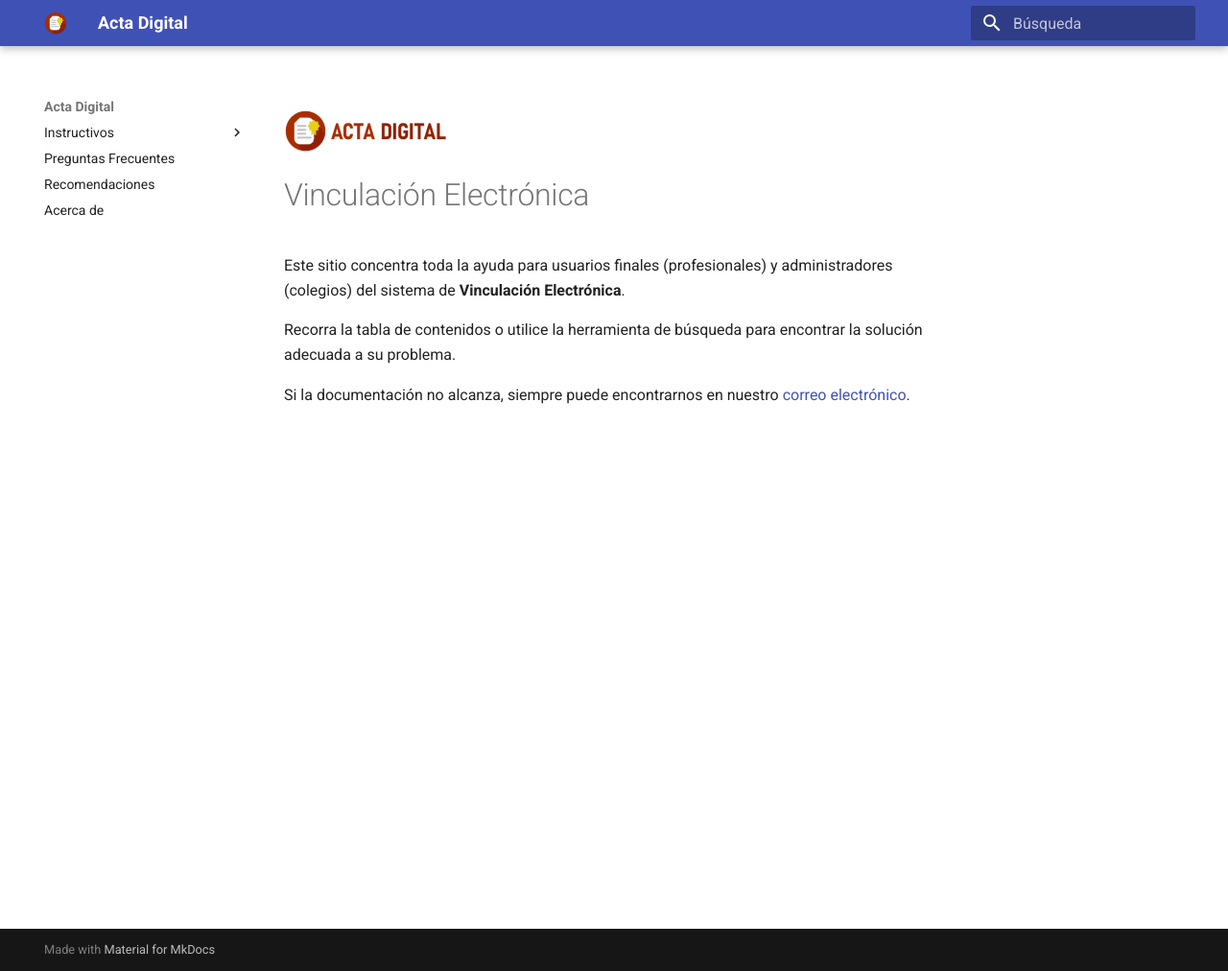
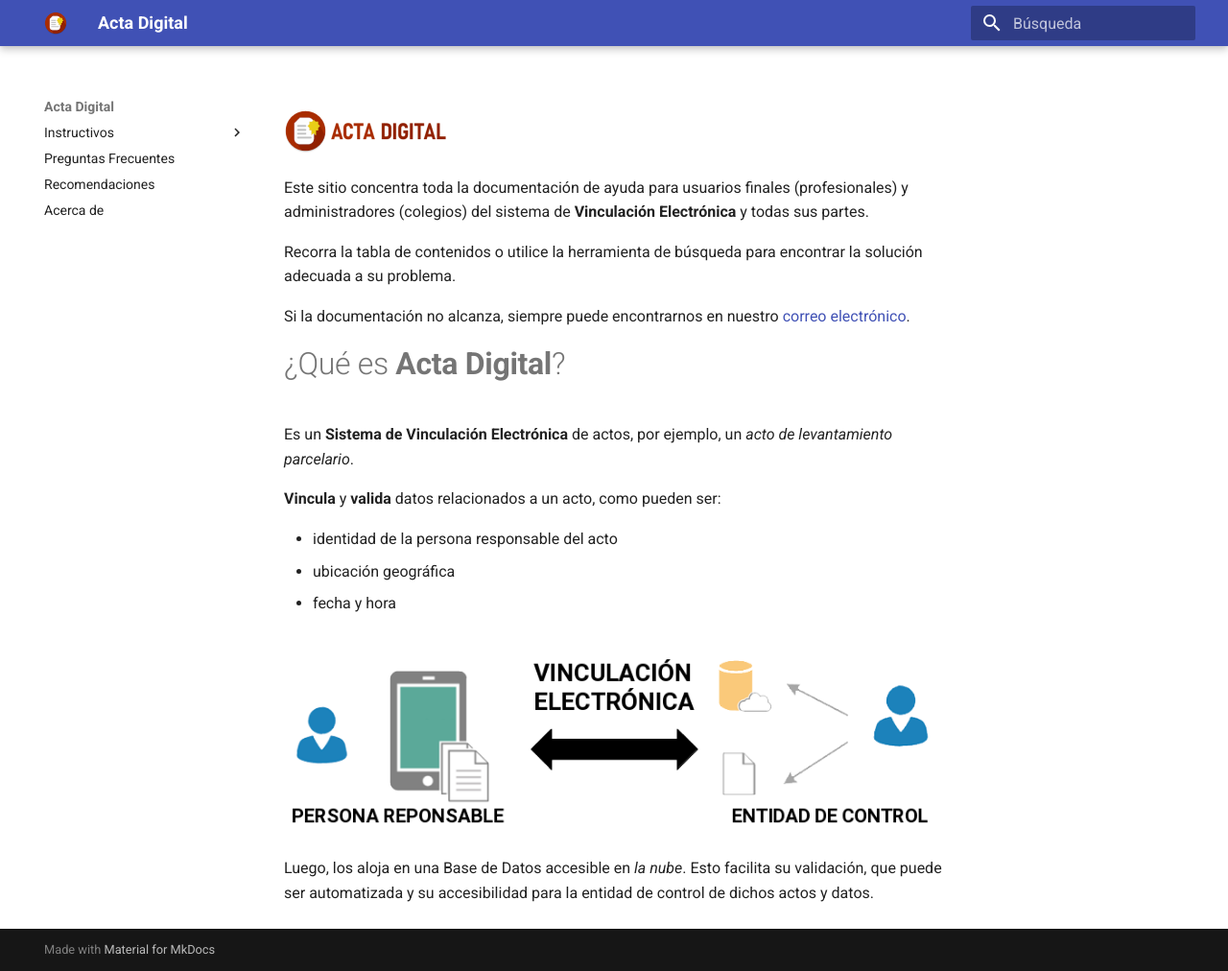
Before and after one commit to actadigital/docs, an MkDocs documentation site: the page built from docs/index.md, in a window 1280 px wide and 1012 px high. Shown: the whole window at 96% size. Built offline with MkDocs 1.6.1 and Material for MkDocs 9.7.7, drawn with Linux system fonts in a browser that asks for light colours.

Commit message:
home changes

```diff
--- a/docs/index.md
+++ b/docs/index.md
@@ -1,9 +1,21 @@
-[![Logo Acta Digital](img/logos/logo.png)](https://actadigital.github.io)
+[![Acta Digital](img/logos/logo.png)](https://actadigital.github.io)
 
-# Vinculación Electrónica
-
-Este sitio concentra toda la ayuda para usuarios finales (profesionales) y administradores (colegios) del sistema de **Vinculación Electrónica**.
+Este sitio concentra toda la documentación de ayuda para usuarios finales (profesionales) y administradores (colegios) del sistema de **Vinculación Electrónica** y todas sus partes.
 
 Recorra la tabla de contenidos o utilice la herramienta de búsqueda para encontrar la solución adecuada a su problema.
 
 Si la documentación no alcanza, siempre puede encontrarnos en nuestro [correo electrónico](info@actadigital.com.ar).
+
+# ¿Qué es **Acta Digital**?
+
+Es un **Sistema de Vinculación Electrónica** de actos, por ejemplo, un _acto de levantamiento parcelario_.
+
+**Vincula** y **valida** datos relacionados a un acto, como pueden ser:
+
+- identidad de la persona responsable del acto
+- ubicación geográfica
+- fecha y hora
+
+![Sistema de Vinculación Electrónica](img/sistema.png)
+
+Luego, los aloja en una Base de Datos accesible en _la nube_. Esto facilita su validación, que puede ser automatizada y su accesibilidad para la entidad de control de dichos actos y datos.
```
Also changed, not shown: docs/img/sistema.png (added).
